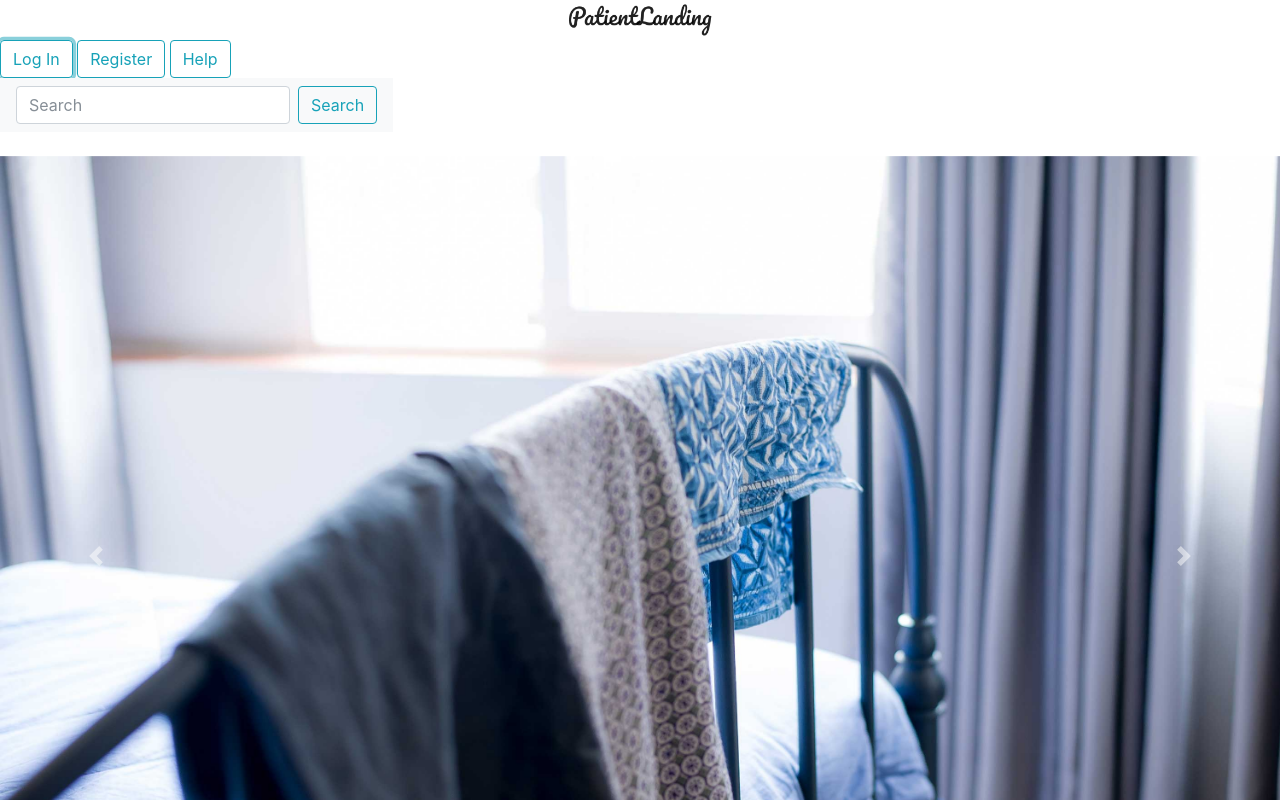
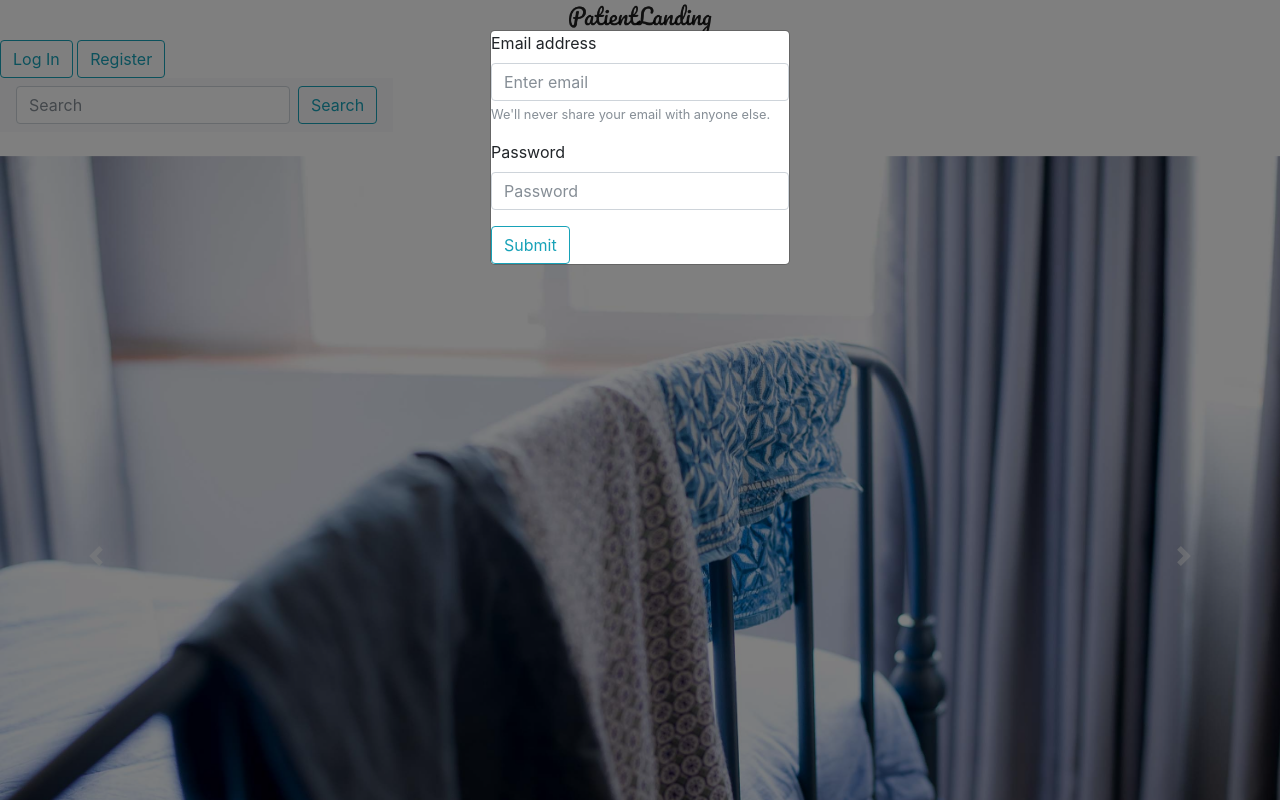
Before and after one commit to emeraldaly/ptland, a website: page public/index.html in a window 1280 px wide. Both pictures are taken after a click on the button "Log In". Shown: the top 800 px of the page. Drawn offline with nearby package versions, Linux system fonts and the light colour scheme; a web font is replaced by a local one.

Commit message:
added modals

```diff
--- a/public/index.html
+++ b/public/index.html
@@ -38,17 +38,65 @@
             </div>
             <nav>
                 <ul class="nav">
-            <li class="nav-item-right">
-                    <button type="button" class="btn btn-outline-info my-2 my-sm-0">Log In</button>
+                    <li>
+                        <button type="button" class="btn btn-outline-info my-2 my-sm-0" data-toggle="modal" data-target=".bd-example-modal-sm">Log In</button>
+
+                        <div class="modal fade bd-example-modal-sm" tabindex="-1" role="dialog" aria-labelledby="mySmallModalLabel" aria-hidden="true">
+                          <div class="modal-dialog modal-sm">
+                            <div class="modal-content">
+                              <form>
+                                  <div class="form-group">
+                                    <label for="exampleInputEmail1">Email address</label>
+                                    <input type="email" class="form-control" id="exampleInputEmail1" aria-describedby="emailHelp" placeholder="Enter email">
+                                    <small id="emailHelp" class="form-text text-muted">We'll never share your email with anyone else.</small>
+                                  </div>
+                                  <div class="form-group">
+                                    <label for="exampleInputPassword1">Password</label>
+                                    <input type="password" class="form-control" id="exampleInputPassword1" placeholder="Password">
+                                  </div>
+                                  <button type="submit" class="btn btn-outline-info my-2 my-sm-0">Submit</button>
+                                </form>
+                            </div>
+                          </div>
+                        </div>
+                    </li>
+                     &nbsp
+                    <li>
+                        <button type="button" class="btn btn-outline-info my-2 my-sm-0" data-toggle="modal" data-target=".bd-example-modal-lg">Register</button>
+
+                    <div class="modal fade bd-example-modal-lg" tabindex="-1" role="dialog" aria-labelledby="myLargeModalLabel" aria-hidden="true">
+                      <div class="modal-dialog modal-lg">
+                        <div class="modal-content">
+                          <form>
+                                  <div class="form-group">
+                                    <label for="exampleInputEmail1">Email address</label>
+                                    <input type="email" class="form-control" id="exampleInputEmail1" aria-describedby="emailHelp" placeholder="Enter email">
+                                    <small id="emailHelp" class="form-text text-muted">We'll never share your email with anyone else.</small>
+                                  </div>
+                                  <div class="form-group">
+                                  <label for="exampleInputFirstName">First Name</label>
+                                    <input type="firstName" class="form-control" id="exampleInputFirstName" aria-describedby="firstnameHelp" placeholder="Enter First Name">
+                                </div>
+                                <div class="form-group">
+                                  <label for="exampleInputLastName">Last Name</label>
+                                    <input type="lastName" class="form-control" id="exampleInputLastName" aria-describedby="lastnameHelp" placeholder="Enter Last Name">
+                                </div>
+                                <div class="form-group">
+                                  <label for="exampleInputAffiliation">Affiliation</label>
+                                    <input type="affiliation" class="form-control" id="exampleInputAffiliation" aria-describedby="affiliationHelp" placeholder="Enter Affiliation">
+                                </div>
+                                  <div class="form-group">
+                                    <label for="exampleInputPassword1">Password</label>
+                                    <input type="password" class="form-control" id="exampleInputPassword1" placeholder="Password">
+                                  </div>
+                                  <button type="submit" class="btn btn-outline-info my-2 my-sm-0">Submit</button>
+                                </form>
+                        </div>
+                      </div>
+                    </div>
                 </li>
-                &nbsp
-                <li class="nav-item-right">
-                    <button type="button" class="btn btn-outline-info my-2 my-sm-0">Register</button>
-                </li>
-                &nbsp
-                <li class="nav-item-right">
-                    <button type="button" class="btn btn-outline-info my-2 my-sm-0">Help</button>
-                </li>
+
+
             </ul>
         </nav>
 
@@ -190,6 +238,8 @@
 
         <script src="https://maxcdn.bootstrapcdn.com/bootstrap/4.0.0-beta.2/js/bootstrap.min.js" integrity="sha384-alpBpkh1PFOepccYVYDB4do5UnbKysX5WZXm3XxPqe5iKTfUKjNkCk9SaVuEZflJ" crossorigin="anonymous"></script>
 
+        <script src="js/modal.js"></script>
+
     </body>
 
 </html>
--- /dev/null
+++ b/public/js/modal.js
@@ -0,0 +1,5 @@
+// $(document).ready(function () {
+
+$('#myModal').modal(options)
+
+// });
```
